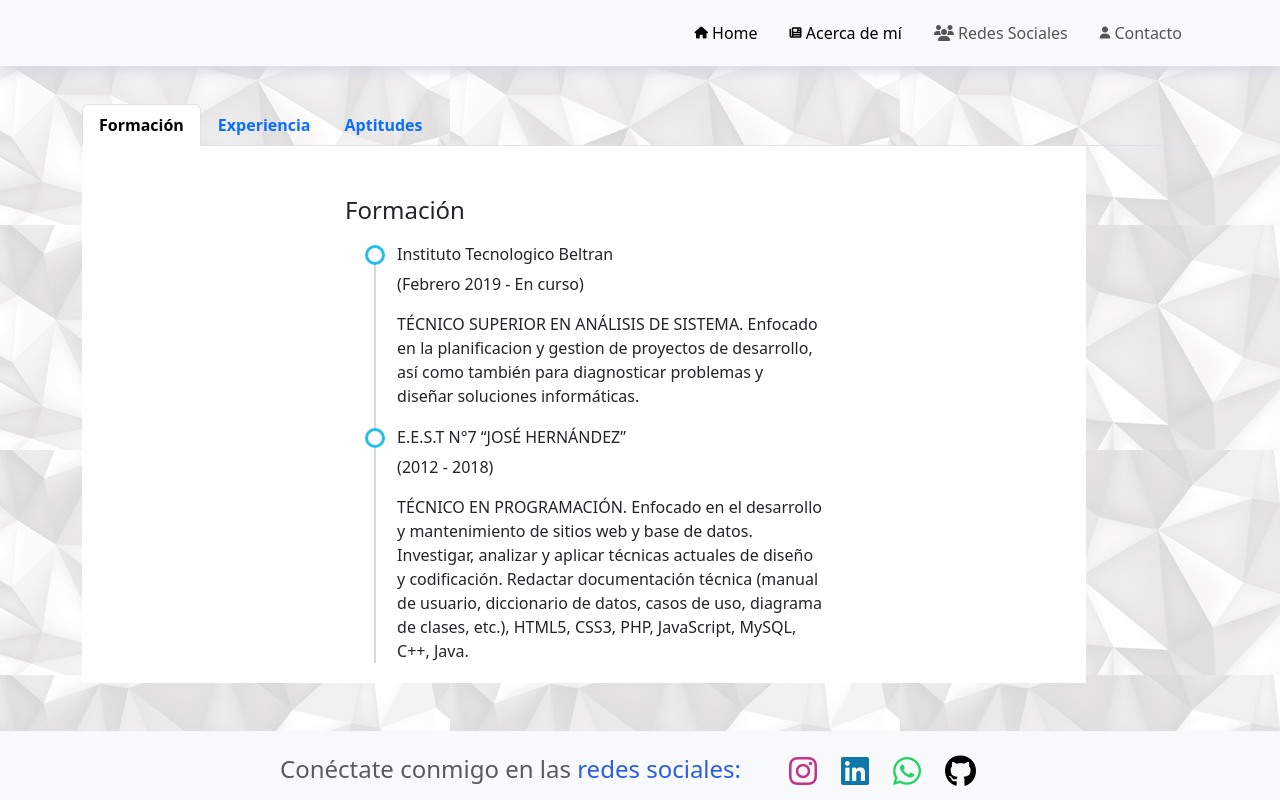
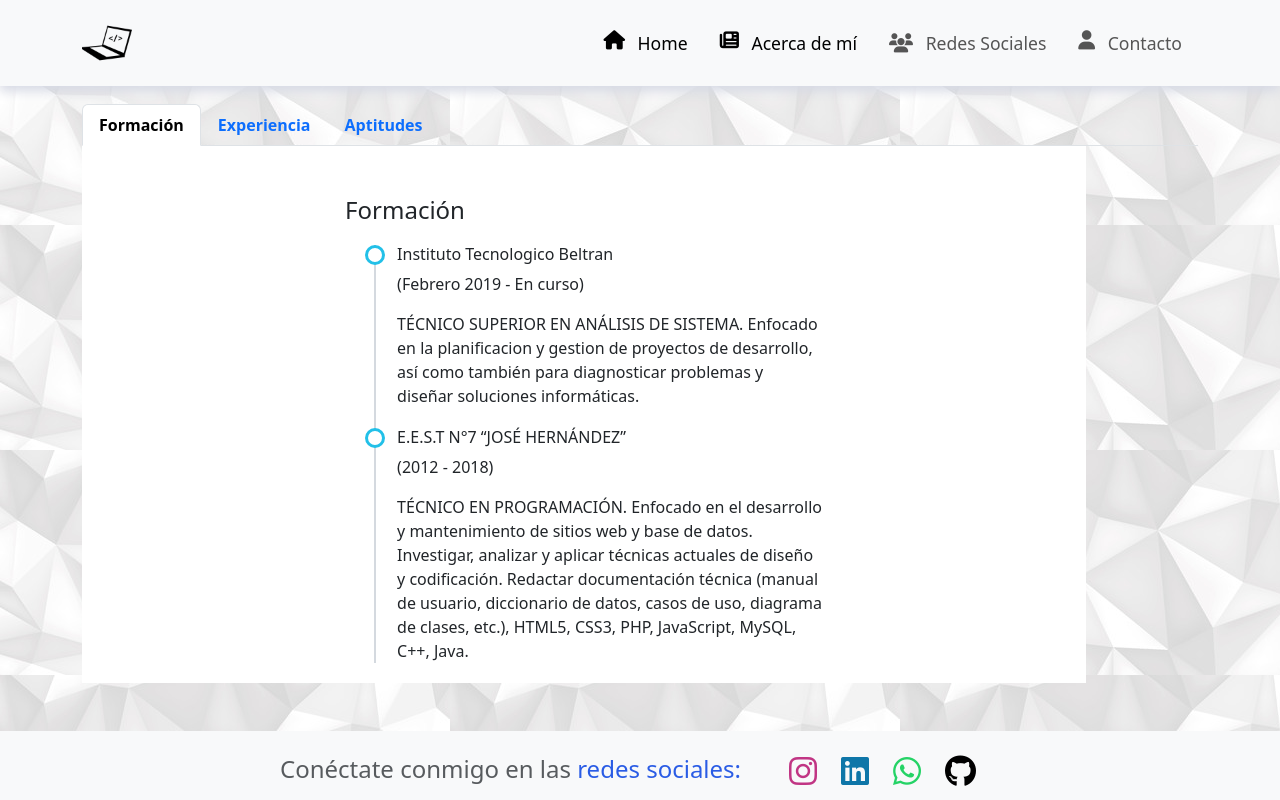
Before and after one commit to Juancho1999/Portafolio, an Angular app: page /about in a window 1280 px wide. Shown: the top 800 px of the page. Built offline with nearby package versions, Linux system fonts and the light colour scheme.

Commit message:
Actualizar configuración del backend y mejorar la barra de navegación

```diff
--- a/src/app/components/nav-bar/nav-bar.component.html
+++ b/src/app/components/nav-bar/nav-bar.component.html
@@ -38,6 +38,11 @@
 </nav>-->
 <nav class="navbar navbar-expand-md navbar-light bg-light fixed-top">
   <div class="container">
+    <!-- Logo del sitio -->
+    <a class="navbar-brand" routerLink="/">
+      <img src="assets/images/icon.png" alt="Logo" class="logo">
+    </a>
+
     <!-- Botón para móviles -->
     <button
       class="navbar-toggler"
@@ -60,17 +65,17 @@
           </a>
         </li>
         <li class="nav-item">
-          <a class="nav-link" routerLink="/about" routerLinkActive="active"(click)="closeMenu(); scrollToTop()">
+          <a class="nav-link" routerLink="/about" routerLinkActive="active" (click)="closeMenu(); scrollToTop()">
             <i class="fa fa-newspaper fa-xs"></i> Acerca de mí
           </a>
         </li>
         <li class="nav-item">
-          <a class="nav-link" routerLink="/redes" routerLinkActive="active"(click)="closeMenu(); scrollToTop()">
+          <a class="nav-link" routerLink="/redes" routerLinkActive="active" (click)="closeMenu(); scrollToTop()">
             <i class="fa fa-users"></i> Redes Sociales
           </a>
         </li>
         <li class="nav-item">
-          <a class="nav-link" routerLink="/contacto" routerLinkActive="active"(click)="closeMenu(); scrollToTop()">
+          <a class="nav-link" routerLink="/contacto" routerLinkActive="active" (click)="closeMenu(); scrollToTop()">
             <i class="fa fa-user fa-xs"></i> Contacto
           </a>
         </li>
--- a/src/app/components/nav-bar/nav-bar.component.scss
+++ b/src/app/components/nav-bar/nav-bar.component.scss
@@ -1,18 +1,31 @@
 /* General Navbar Styles */
 .navbar {
   box-shadow: 0px 5px 10px #d7dae5;
-  z-index: 1050; /* Asegúrate de que esté sobre otros elementos */
-  background-color: rgba(255, 255, 255, 0.95); /* Ligera transparencia */
+  z-index: 1050;
+  background-color: rgba(255, 255, 255, 0.95);
   transition: background-color 0.3s ease;
+  padding: 0.8rem 1rem; /* Navbar ligeramente más alto que el predeterminado */
 }
 
 .navbar:hover {
   background-color: rgba(255, 255, 255, 1); /* Sin transparencia al interactuar */
 }
 
+/* Estilo para el logo */
+.logo {
+  height: 50px; /* Tamaño moderado del logo */
+  max-height: 100%;
+  transition: transform 0.3s ease; /* Efecto al pasar el mouse */
+}
+
+.logo:hover {
+  transform: scale(1.05); /* Ampliar ligeramente al pasar el mouse */
+}
+
 /* Nav Link Styles */
 .nav-link {
-  padding: 0.8rem 1rem !important;
+  padding: 0.6rem 1rem !important; /* Espaciado ajustado entre las opciones */
+  font-size: 1.1rem; /* Tamaño de fuente estándar */
   color: #555;
   text-decoration: none;
   transition: transform 0.2s ease, background-color 0.2s ease, color 0.2s ease;
@@ -20,9 +33,15 @@
 
 /* Hover Effect */
 .nav-link:hover {
-  transform: translateY(-3px);
+  transform: translateY(-2px);
   background-color: rgba(173, 207, 217, 0.25);
   color: #2a5ce5;
+}
+
+/* Íconos dentro de las opciones */
+.nav-link i {
+  font-size: 1.2rem; /* Tamaño estándar de los íconos */
+  margin-right: 0.5rem; /* Espacio entre el ícono y el texto */
 }
 
 /* Mobile-Specific Styles */
@@ -37,12 +56,16 @@
 /* Media Query for Mobile Devices */
 @media (max-width: 768px) {
   .navbar {
-    box-shadow: none; /* Opcional: eliminar sombra en pantallas pequeñas */
+    box-shadow: none;
   }
 
   .nav-link {
     text-align: center;
-    padding: 1rem;
-    font-size: 1rem; /* Ajustar tamaño de fuente */
+    padding: 1rem; /* Espacio adecuado en móviles */
+    font-size: 1rem; /* Tamaño de fuente ajustado */
+  }
+
+  .logo {
+    height: 45px; /* Logo ligeramente más pequeño en móviles */
   }
 }
```
Also changed, not shown: 2 other files (tests, documents, lock files or other folders).
